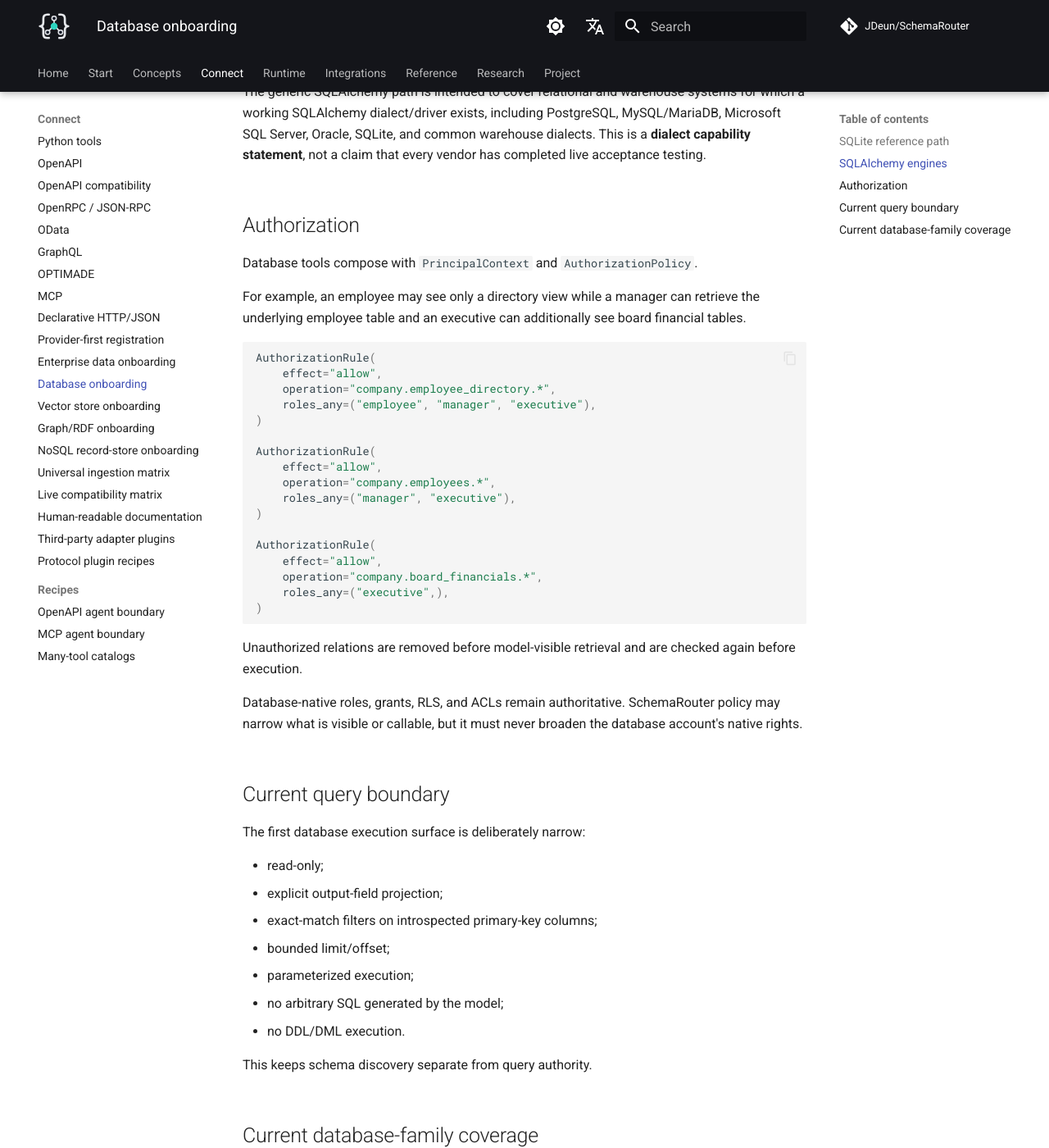
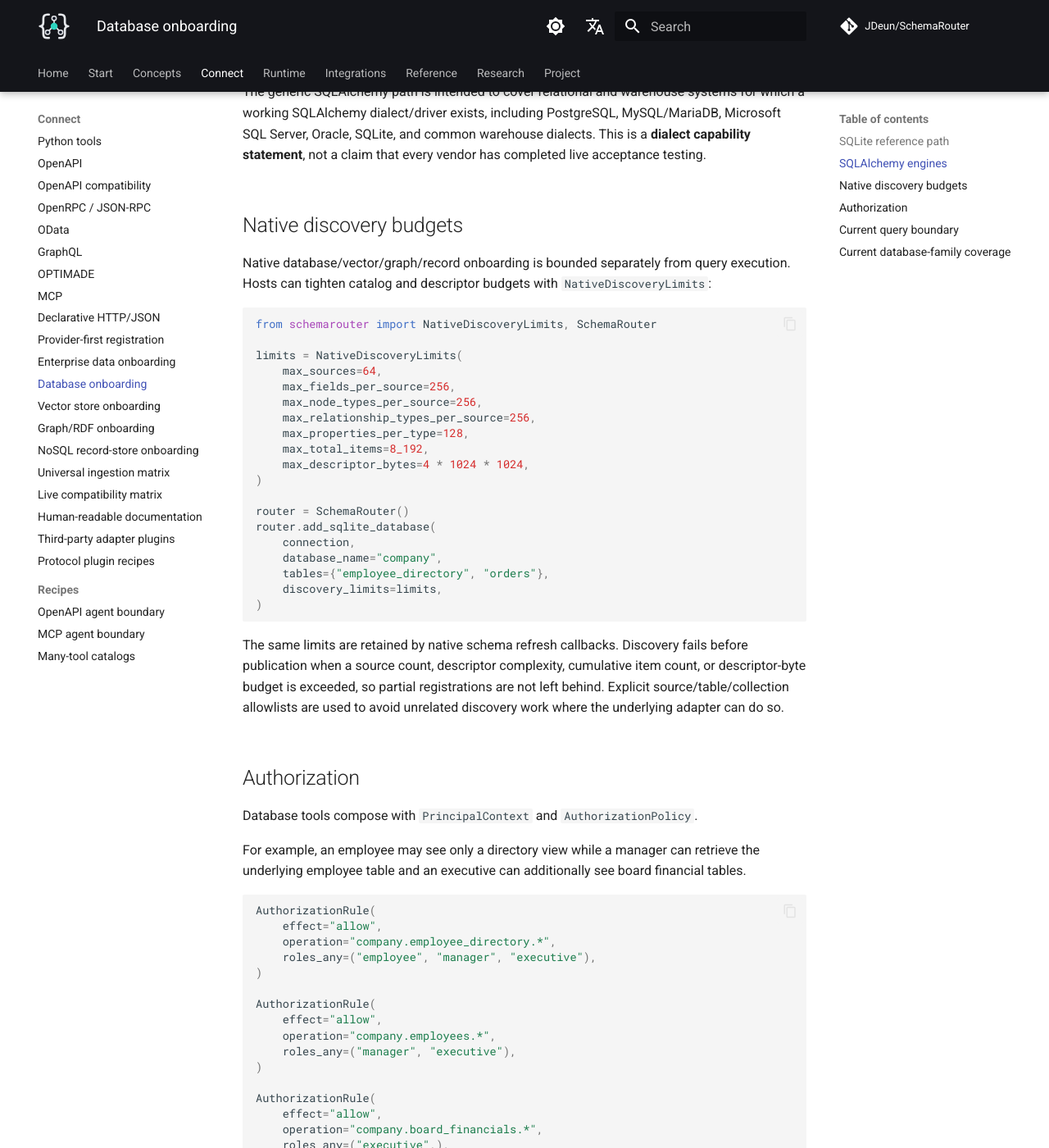
Before and after one commit to JDeun/SchemaRouter, an MkDocs documentation site: the page built from docs/guides/database-onboarding.md, in a window 1280 px wide and 1400 px high, scrolled down 1845 px. Shown: the whole window at 82% size. Built offline with MkDocs 1.6.1 and Material for MkDocs 9.7.7, drawn with Linux system fonts in a browser that asks for light colours; comment, search, counter and statistics services are not loaded.

Commit message:
docs(database): document native discovery budgets

````diff
--- a/docs/guides/database-onboarding.md
+++ b/docs/guides/database-onboarding.md
@@ -87,6 +87,38 @@ working SQLAlchemy dialect/driver exists, including PostgreSQL, MySQL/MariaDB, M
 Server, Oracle, SQLite, and common warehouse dialects. This is a **dialect capability statement**,
 not a claim that every vendor has completed live acceptance testing.
 
+## Native discovery budgets
+
+Native database/vector/graph/record onboarding is bounded separately from query execution. Hosts can
+tighten catalog and descriptor budgets with `NativeDiscoveryLimits`:
+
+```python
+from schemarouter import NativeDiscoveryLimits, SchemaRouter
+
+limits = NativeDiscoveryLimits(
+    max_sources=64,
+    max_fields_per_source=256,
+    max_node_types_per_source=256,
+    max_relationship_types_per_source=256,
+    max_properties_per_type=128,
+    max_total_items=8_192,
+    max_descriptor_bytes=4 * 1024 * 1024,
+)
+
+router = SchemaRouter()
+router.add_sqlite_database(
+    connection,
+    database_name="company",
+    tables={"employee_directory", "orders"},
+    discovery_limits=limits,
+)
+```
+
+The same limits are retained by native schema refresh callbacks. Discovery fails before publication
+when a source count, descriptor complexity, cumulative item count, or descriptor-byte budget is
+exceeded, so partial registrations are not left behind. Explicit source/table/collection allowlists
+are used to avoid unrelated discovery work where the underlying adapter can do so.
+
 ## Authorization
 
 Database tools compose with `PrincipalContext` and `AuthorizationPolicy`.
````
